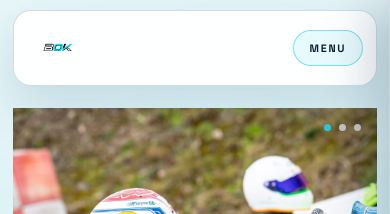
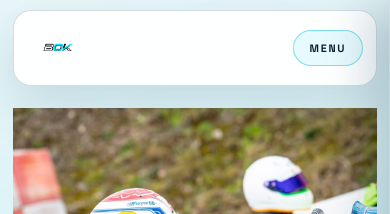
Before and after one commit to AlbiGam/ben-website, a React (Vite) app: page / in a window 390 px wide. Shown: the top 214 px of the page. Built offline with nearby package versions, Linux system fonts and the light colour scheme.

Commit message:
Remove hero slider dots

```diff
--- a/src/App.css
+++ b/src/App.css
@@ -285,26 +285,6 @@
 .cta:hover {
   transform: translateY(-1px);
   background-color: rgba(37, 205, 232, 0.12);
-}
-
-.slider-dots {
-  position: absolute;
-  right: 1.3rem;
-  top: 50%;
-  transform: translateY(-50%);
-  display: grid;
-  gap: 0.48rem;
-}
-
-.dot {
-  width: 0.45rem;
-  aspect-ratio: 1;
-  border-radius: 50%;
-  background-color: #c7c7c7;
-}
-
-.dot.active {
-  background-color: var(--accent-blue);
 }
 
 .about-section {
@@ -884,12 +864,6 @@
     padding-top: 1rem;
   }
 
-  .slider-dots {
-    right: 1rem;
-    top: 1rem;
-    transform: none;
-    display: flex;
-  }
 }
 
 @media (max-width: 768px) {
--- a/src/App.jsx
+++ b/src/App.jsx
@@ -216,12 +216,6 @@ function App() {
             Learn More
           </button>
         </section>
-
-        <div className="slider-dots" aria-hidden="true">
-          <span className="dot active" />
-          <span className="dot" />
-          <span className="dot" />
-        </div>
       </main>
 
       <section className="about-section" id="about">
```
